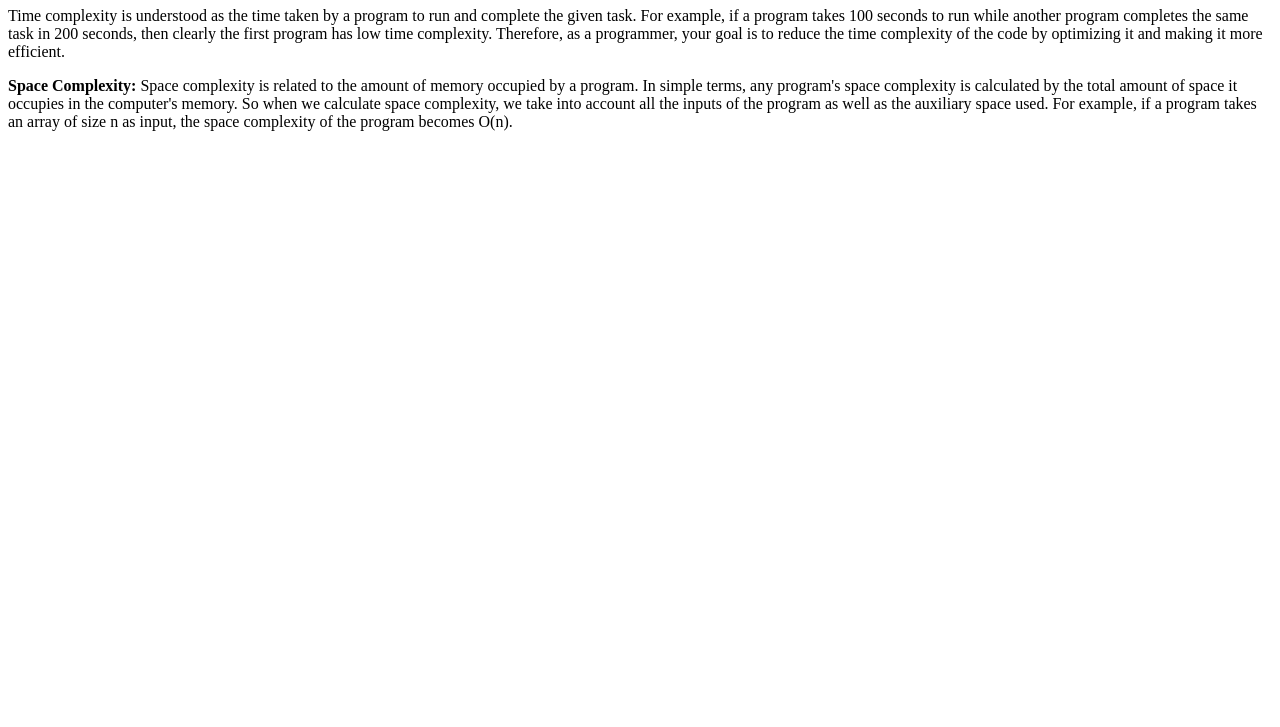
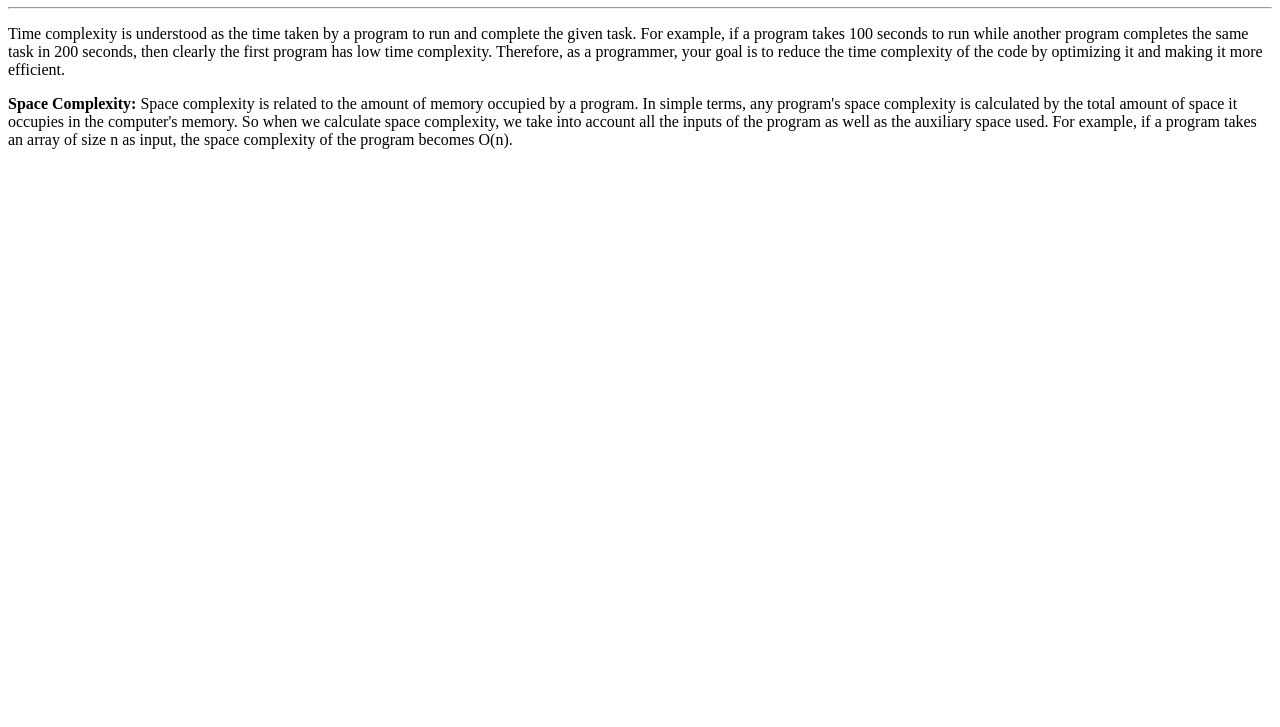
Before and after one commit to acciojob/time-and-space-complexity-Aman123x, a website: page main.html in a window 1280 px wide. Shown: the part 73-800 px from the top of the page. Drawn offline with Linux system fonts and the light colour scheme.

Commit message:
created a submission

```diff
--- a/main.html
+++ b/main.html
@@ -8,9 +8,13 @@
 
 <body>
 	<!-- the entire body must be written by student -->
-	<h1>Time and Space Complexity</h1>
+	<h1>Time and Space Complexity</h1><hr>
 	<p>Time complexity is understood as the time taken by a program to run and complete the given task. For example, if a program takes 100 seconds to run while another program completes the same task in 200 seconds, then clearly the first program has low time complexity. Therefore, as a programmer, your goal is to reduce the time complexity of the code by optimizing it and making it more efficient.</p>
-	<p><b>Space Complexity:</b>&nbsp;Space complexity is related to the amount of memory occupied by a program. In simple terms, any program&apos;s space complexity is calculated by the total amount of space it occupies in the computer&apos;s memory. So when we calculate space complexity, we take into account all the inputs of the program as well as the auxiliary space used. For example, if a program takes an array of size n as input, the space complexity of the program becomes O(n).</p>
+	<p><b>Space Complexity:</b>&nbsp;Space complexity
+		is related to the amount of memory occupied by
+		a program. In simple terms, any program&apos;s
+		space complexity is calculated by the total amount
+		of space it occupies in the computer&apos;s memory. So when we calculate space complexity, we take into account all the inputs of the program as well as the auxiliary space used. For example, if a program takes an array of size n as input, the space complexity of the program becomes O(n).</p>
 
     <script type="text/javascript" src="./script.js">
 </script>
```
